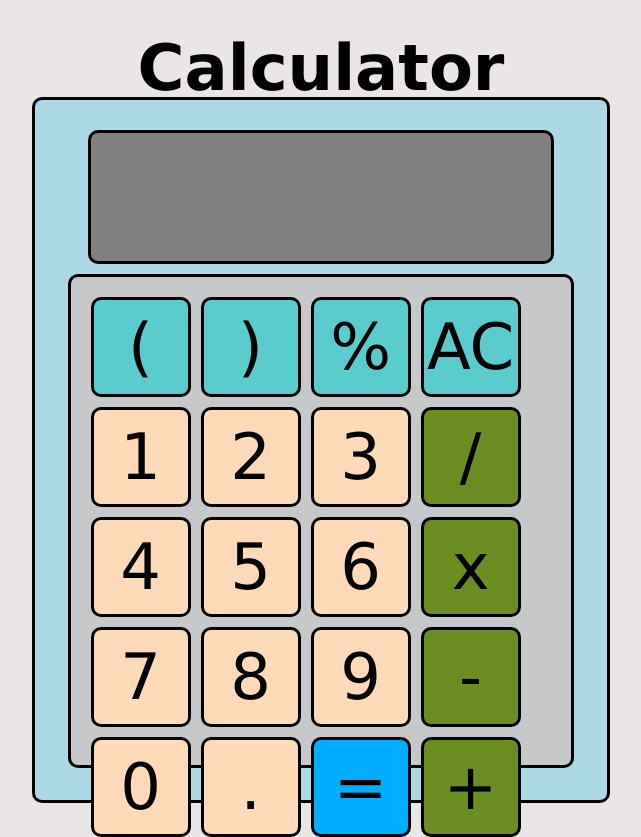
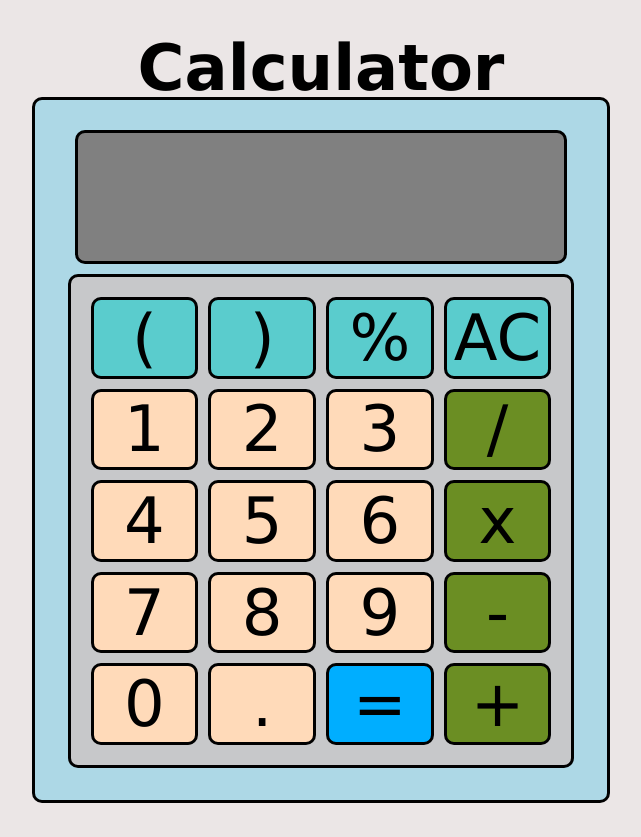
Before and after one commit to autotelico/calculator, a plain HTML site: page index.html in a window 1280 px wide. Shown: the whole page, without its empty margins (319-960 px from the left). After the commit the page ends 803 px from the top, so only its background shows below. Drawn offline with Linux system fonts and the light colour scheme.

Commit message:
style: spread out the numpad keys

```diff
--- a/style.css
+++ b/style.css
@@ -32,7 +32,7 @@ h1 {
 
     border: 3px solid black;
     border-radius: 10px;
-    width: 90%;
+    width: 95%;
     height: 20%;
     margin: 0 auto;
     display: flex;
@@ -54,8 +54,8 @@ h1 {
     height: 70%;
     margin: 10px auto;
     display: grid;
-    grid-template-columns: repeat(4, 100px);
-    grid-template-rows: repeat( 5, 100px);
+    grid-template-columns: repeat(4, 1fr);
+    grid-template-rows: repeat( 5, 1fr);
     gap: 10px;
     padding: 20px;
 }
```
